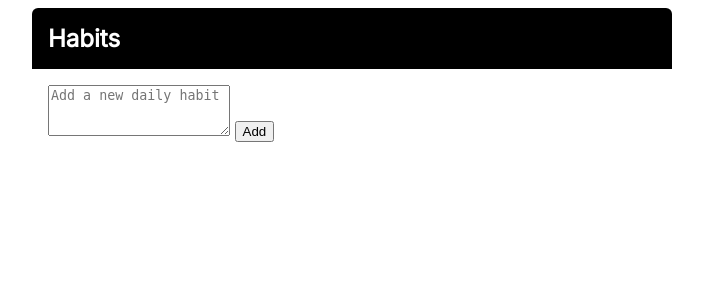
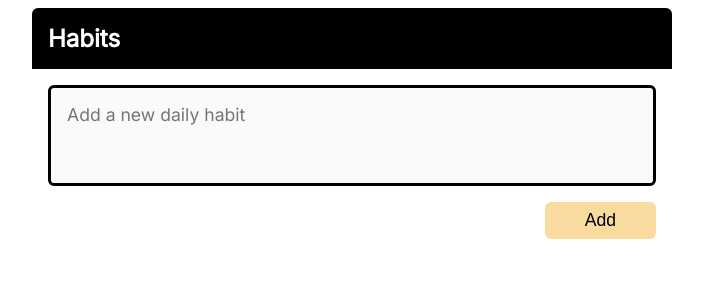
Before and after one commit to soheilrabiee/flask-web-projects, a Flask app: page /add in a window 1280 px wide. Shown: the top 300 px of the page, without its empty margins (288-991 px from the left). Run offline with Flask 3, Linux system fonts and the light colour scheme.

Commit message:
Style the form

```diff
--- a/Habit-tracker/static/css/styles.css
+++ b/Habit-tracker/static/css/styles.css
@@ -39,3 +39,30 @@ body {
     margin: 0;
     font-size: 1.5rem;
 }
+
+.form {
+    display: flex;
+    flex-direction: column;
+    font-size: 1.1rem;
+}
+
+.form__input {
+    padding: 1rem;
+    font-family: inherit;
+    font-size: inherit;
+    resize: none;
+    border: 3px solid #000;
+    border-radius: 6px;
+    background-color: #fafafa;
+    margin-bottom: 1rem;
+}
+
+.form__button {
+    font-size: inherit;
+    background-color: #f9dba0;
+    cursor: pointer;
+    border-radius: 6px;
+    border: none;
+    padding: 0.5rem 2.5rem;
+    align-self: flex-end;
+}
```
